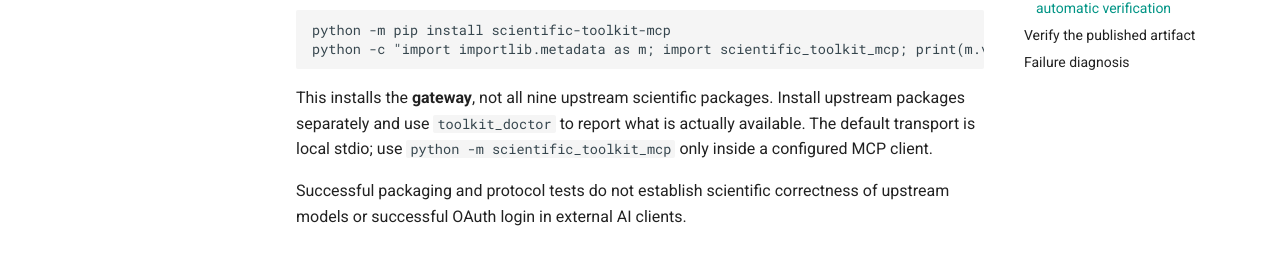
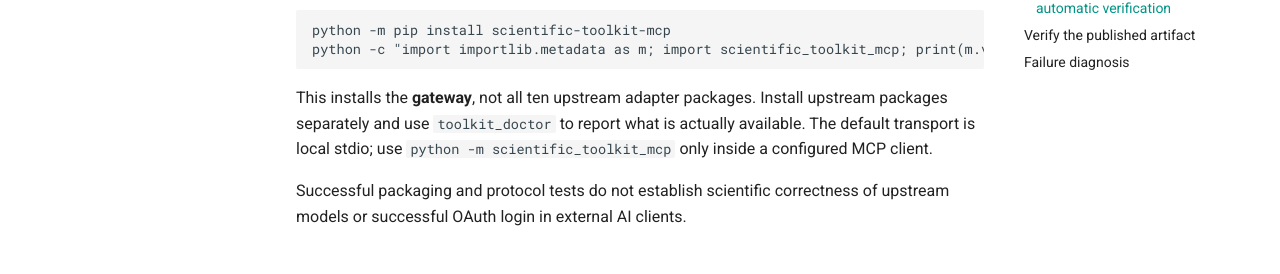
Before and after one commit to Furox-Art/scientific-toolkit, an MkDocs documentation site: the page built from docs/pypi-publishing.md, in a window 1280 px wide and 900 px high, scrolled down 2236 px. Shown: the part 172-446 px from the top of the window. Built offline with MkDocs 1.6.1 and Material for MkDocs 9.7.7, drawn with Linux system fonts in a browser that asks for light colours; comment, search, counter and statistics services are not loaded.

Commit message:
Update docs/pypi-publishing.md
Correct the number of upstream adapter packages from nine to ten.

````diff
--- a/docs/pypi-publishing.md
+++ b/docs/pypi-publishing.md
@@ -91,7 +91,7 @@ python -m pip install scientific-toolkit-mcp
 python -c "import importlib.metadata as m; import scientific_toolkit_mcp; print(m.version('scientific-toolkit-mcp'))"
 ```
 
-This installs the **gateway**, not all nine upstream scientific packages.
+This installs the **gateway**, not all ten upstream adapter packages.
 Install upstream packages separately and use `toolkit_doctor` to report what is
 actually available. The default transport is local stdio; use
 `python -m scientific_toolkit_mcp` only inside a configured MCP client.
````
